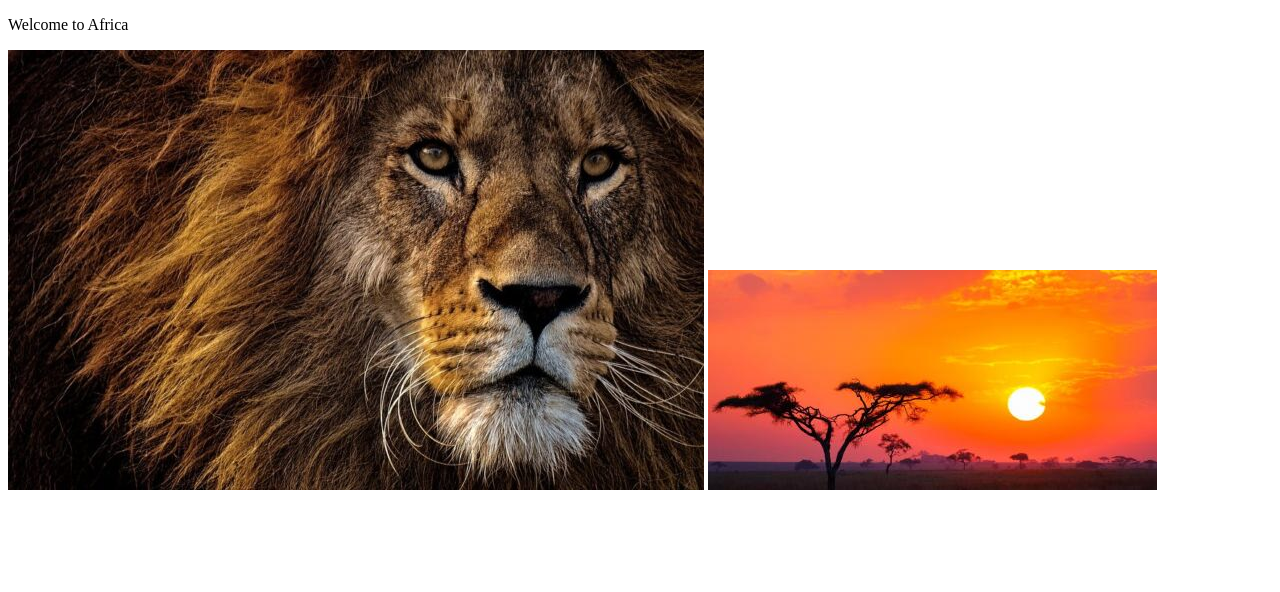
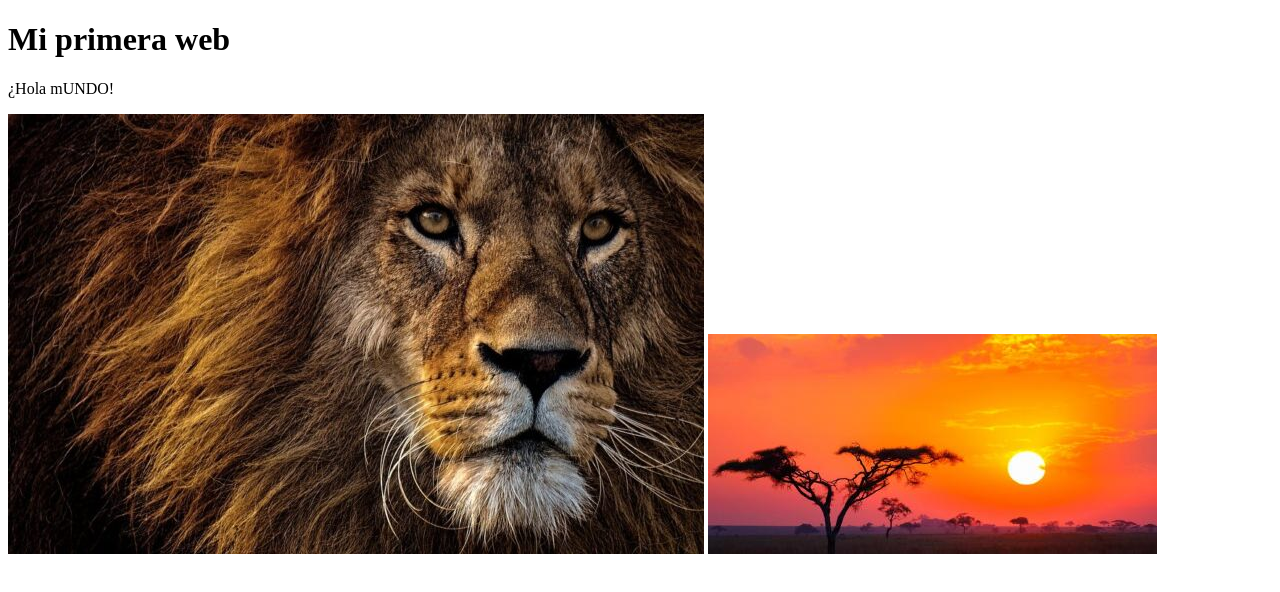
Before and after one commit to anabmolina10/web1, a plain HTML site: page index.html in a window 1280 px wide. Drawn offline with Linux system fonts and the light colour scheme.

Commit message:
pongo titulo de mi primera web

```diff
--- a/index.html
+++ b/index.html
@@ -7,7 +7,9 @@
 </head>
 
 <body>
-    <p>Welcome to Africa</p>
+
+    <h1>Mi primera web</h1>
+    <p>¿Hola mUNDO!</p>
     <img src="img/leon.jpg" alt="mi imagen">
     <img src="img/sabana.jpeg" alt="mi imagen">
 
```
